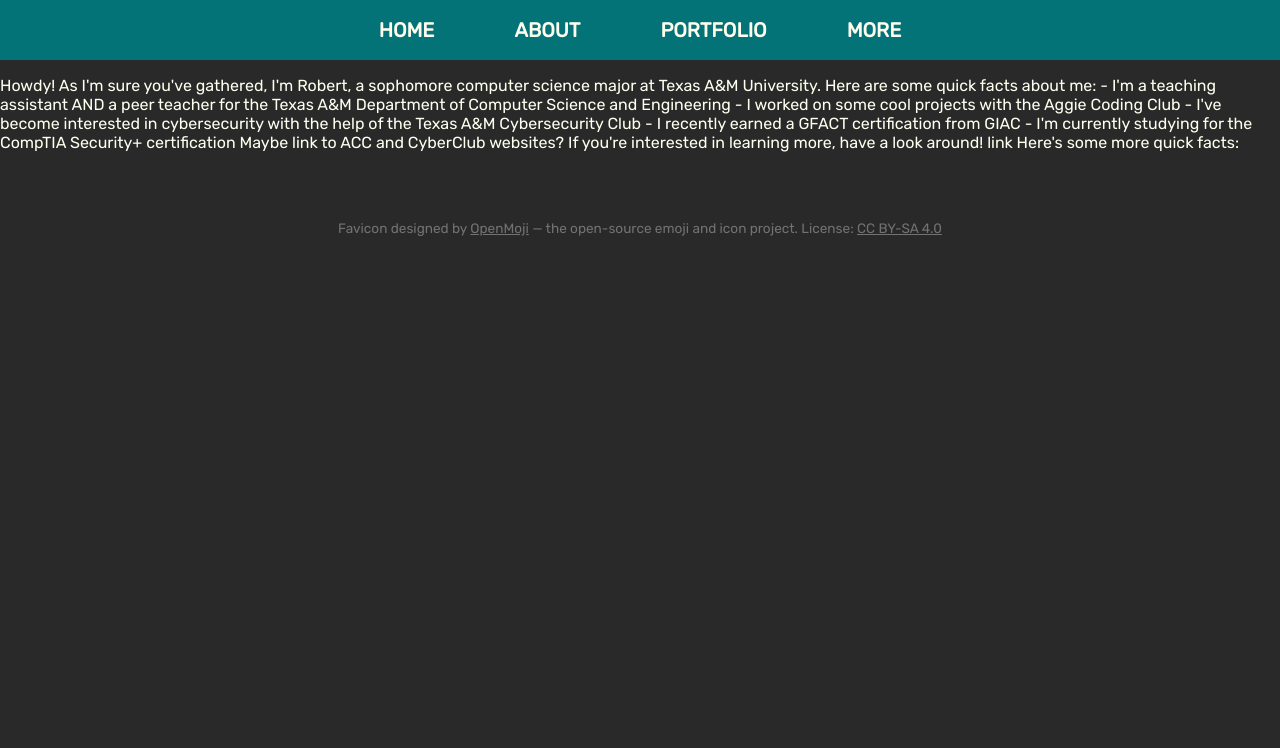
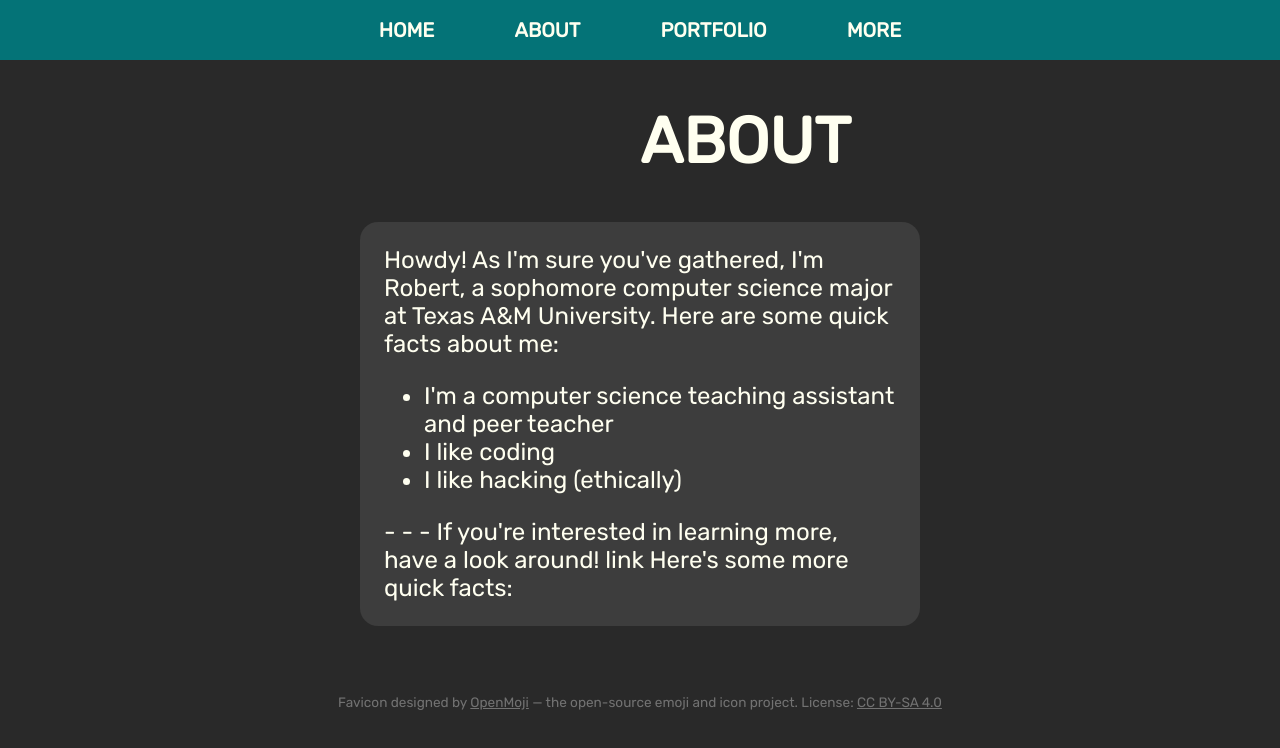
Before and after one commit to rstacks/my-website, a React (Vite) app: page /about in a window 1280 px wide. Shown: the top 748 px of the page. Built offline with nearby package versions, Linux system fonts and the light colour scheme.

Commit message:
About page styling planned out

```diff
--- a/src/pages/About.jsx
+++ b/src/pages/About.jsx
@@ -11,18 +11,20 @@
       </Helmet>
       <Nav />
       <main>
-        <p>
+        <h1 className="page-title">ABOUT</h1>
+        <p id="about-text">
           Howdy! As I'm sure you've gathered, I'm Robert, a sophomore computer science
           major at Texas A&M University. Here are some quick facts about me:
-          - I'm a teaching assistant AND a peer teacher for the Texas A&M
-          Department of Computer Science and Engineering
-          - I worked on some cool projects with the Aggie Coding Club
-          - I've become interested in cybersecurity with the help of the
-          Texas A&M Cybersecurity Club
-          - I recently earned a GFACT certification from GIAC
-          - I'm currently studying for the CompTIA Security+ certification
+          <ul>
+            <li>I'm a computer science teaching assistant and peer teacher</li>
+            <li>I like coding</li>
+            <li>I like hacking (ethically)</li>
+          </ul>
+          -
+          -
+          -
 
-          Maybe link to ACC and CyberClub websites?
+
 
           If you're interested in learning more, have a look around!
 
--- a/src/styles.css
+++ b/src/styles.css
@@ -215,3 +215,21 @@
   text-align: center;
   font-size: 1.5em;
 }
+
+.page-title {
+  text-align: center;
+  font-size: 4em;
+  background-color: #3D3D3D;
+  margin-left: 10em;
+  margin-right: 10em;
+  border-radius: 0.25em;
+}
+
+#about-text {
+  background-color: #3D3D3D;
+  margin-left: 15em;
+  margin-right: 15em;
+  padding: 1em;
+  font-size: 1.5em;
+  border-radius: 0.75em;
+}
```
